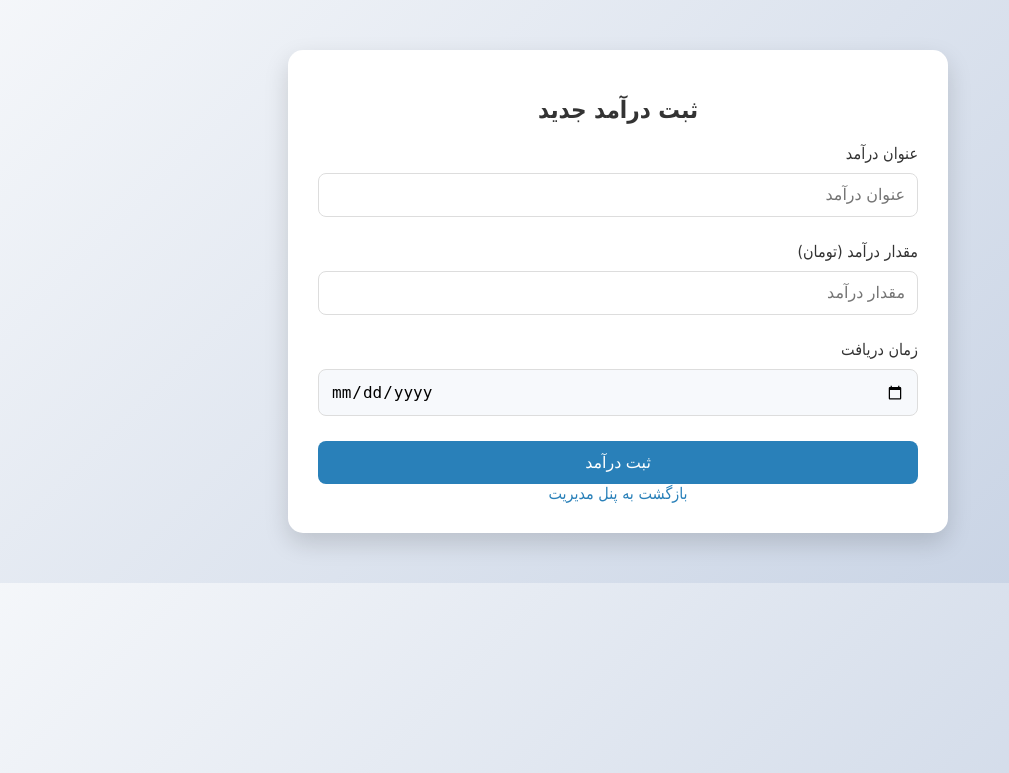
After one commit to AmiraliTanabian/BedeBestoon_Django, a Django app: page /add_income in a window 1280 px wide. The commit adds this page. Shown: the top 773 px of the page, without its empty margins (22-1031 px from the left). Run offline with Django 5.2, Linux system fonts and the light colour scheme; the visitor is signed in with stand-in values (Sample User, id 1).

Commit message:
Create add income client

```diff
--- /dev/null
+++ b/Spends/templates/Spends/add_income.html
@@ -0,0 +1,28 @@
+{% extends 'base.html' %}
+{% load static %}
+{% block title %}افزودن درآمد جدید{% endblock %}
+{% block styles %}
+<link rel="stylesheet" href="{% static "Spends/Style/add_spend.css" %}">
+{% endblock %}
+{% block content %}
+     <div class="container">
+    <h1>ثبت درآمد جدید</h1>
+
+    <form action="" method="POST">
+        <div class="form-group">
+            <label for="income-name">عنوان درآمد</label>
+            <input type="text" id="income-name" name="income-name" required placeholder="عنوان درآمد">
+        </div>
+        <div class="form-group">
+            <label for="income-amount">مقدار درآمد (تومان)</label>
+            <input type="number" id="income-amount" name="income-amount" required placeholder="مقدار درآمد">
+        </div>
+        <div class="form-group">
+            <label for="income-date">زمان دریافت</label>
+            <input type="date" id="income-date" name="income-date" required>
+        </div>
+        <button type="submit" class="submit-btn">ثبت درآمد</button>
+    </form>
+
+    <a href="{% url "home_page" %}" class="back-btn">بازگشت به پنل مدیریت</a>
+{% endblock %}
--- a/Spends/templates/Spends/dashboard.html
+++ b/Spends/templates/Spends/dashboard.html
@@ -79,7 +79,7 @@
 
         <div class="section incomes">
             <h2>مدیریت درآمدها</h2>
-            <button class="add-btn">+ افزودن درآمد</button>
+            <button class="add-btn"><a class="link" href="{% url 'add_income' %}">افزودن درآمد</a></button>
             <ul class="list">
                 <li>5,000,000 تومان - حقوق ماهانه</li>
                 <li>2,000,000 تومان - پروژه فریلنس</li>
--- a/Spends/urls.py
+++ b/Spends/urls.py
@@ -11,5 +11,6 @@ urlpatterns = [
     path('account/verify/<str:random_string>', views.verify_account, name='verify_account'),
     path('account/login', views.login_page, name="login_page"),
     path('', views.index_page, name="home_page"),
-    path('add_spend', views.add_spend, name="add_spend")
+    path('add_spend', views.add_spend, name="add_spend"),
+    path("add_income", views.add_income, name="add_income")
 ]
--- a/Spends/views.py
+++ b/Spends/views.py
@@ -192,7 +192,14 @@ def add_spend(request):
     if request.user.is_authenticated:
         return render(request, 'Spends/add_spend.html')
     else:
-        return render(request, 'Spends/dont_login_error.html')
+        return render(request, 'Spends/unauthorized.html')
+
+def add_income(request):
+    if request.user.is_authenticated:
+        return render(request, 'Spends/add_income.html')
+    else:
+        return render(request, "Spends/unauthorized.html")
+
 
 @csrf_exempt
 def api_login(request):
```
Also changed, not shown: Spends/templates/Spends/unauthorized.html (renamed from Spends/templates/Spends/dont_login_error.html).
